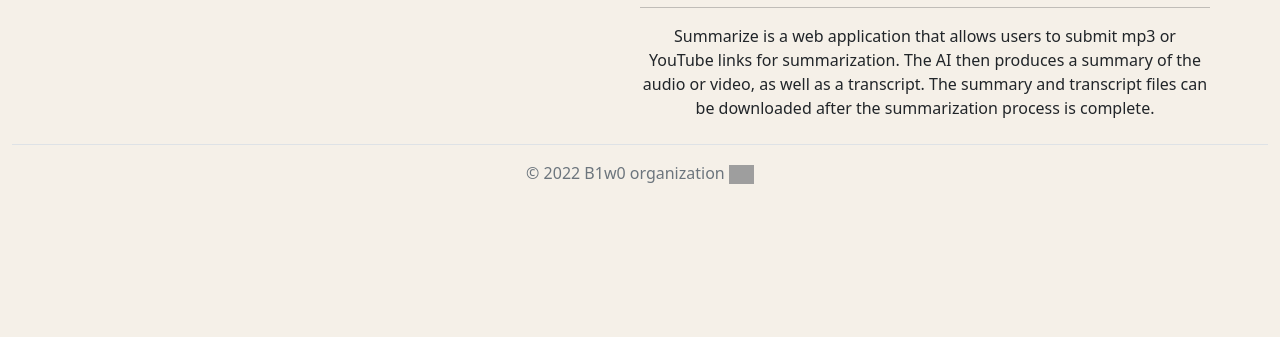
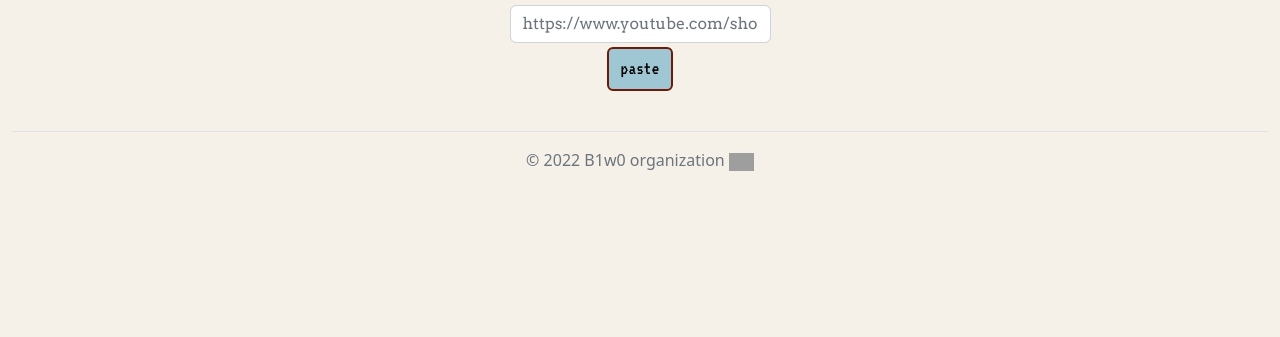
Before and after one commit to AR621/Summ3r-y, a Flask app: page /example in a window 1280 px wide. Shown: the part 463-800 px from the top of the page. Run offline with Flask 2, Linux system fonts and the light colour scheme; grey boxes are pictures that could not be loaded.

Commit message:
flash msg at the bottom of index; example_of_use is how_2? now; how_2? refactored; how_2? script.js functionality;

```diff
--- a/summ3ry/static/css/gentle-electro-design.css
+++ b/summ3ry/static/css/gentle-electro-design.css
@@ -32,7 +32,7 @@ h2 {
 }
 
 .thebigtext {
-    font-size: 10vmax;
+    font-size: 9vmax;
     font-family: 'VT323', monospace;
     /* padding-left: 18px; */
 }
@@ -67,14 +67,18 @@ body {
 
 }
 
-#video-url{
+#video-url {
     margin-bottom: 0;
 }
 
 
-#url{
+#url {
     /* min-width: 33dvw; */
     min-width: auto;
+}
+
+#example-url {
+    width: 100%;
 }
 
 #url-button {
@@ -101,12 +105,16 @@ body {
 
 }
 
-#url-label{
+#url-label {
     margin-bottom: 8px;
 }
 
+#example {
+    display: none;
+}
+
 /* animation typing zone */
-.typewriter p{
+.typewriter p {
     word-wrap: break-word;
     overflow: hidden;
     /* Ensures the content is not revealed until the animation */
@@ -143,7 +151,7 @@ body {
     }
 }
 
-.typewriter .thebigtext{
+.typewriter .thebigtext {
     margin: auto;
     max-width: min-content;
     width: min-content;
--- a/summ3ry/static/js/script.js
+++ b/summ3ry/static/js/script.js
@@ -5,3 +5,7 @@ function uploadButton(){
 function summarizeButton(){
     document.getElementById("url-label").innerHTML="it' gonna take a while, just keep waiting :-)"
 }
+
+function pasteExample(){
+    document.getElementById("example").style.display = "block"
+}
--- a/summ3ry/templates/base.html
+++ b/summ3ry/templates/base.html
@@ -35,7 +35,7 @@
                         <a class="nav-link {% if current_url == '/' %}active{% endif %}" href="/">home</a>
                     </li>
                     <li class="nav-item">
-                        <a class="nav-link {% if current_url == '/example' %}active{% endif %}" href="/example">example_of_use</a>
+                        <a class="nav-link {% if current_url == '/example' %}active{% endif %}" href="/example">how_2?</a>
                     </li>
                     <li class="nav-item">
                         <a class="nav-link {% if current_url == '/about' %}active{% endif %}" href="/about">about</a>
--- a/summ3ry/templates/example.html
+++ b/summ3ry/templates/example.html
@@ -9,40 +9,81 @@
     </div>
 </div>
 
+
 <div class="container text-center">
-    <div class="row">
+    <div class="row justify-content-center">
         <div class="col-6">
             <div class="row justify-content-center">
-                <h2>Example audio player</h2>
+                <div class="col">
+                    <h2>Example audio</h2>
                     <hr>
-                (work in progress amigo!)
+                </div>
+                <div class="embed-responsive">
+                    <iframe class="embed-responsive-item" width="100%" src="https://www.youtube.com/embed/-XiHgh5jUMg"
+                        allowfullscreen></iframe>
+                </div>
             </div>
             <div class="row justify-content-center">
-                <div class="col-3">
-                    <button type="button" class="btn btn-dark">Action!</button>
+                <div class="col-6">
+                    <input type="url" id="example-url" placeholder="https://www.youtube.com/shorts/-XiHgh5jUMg"
+                        class="form-control">
+                </div>
+            </div>
+            <div class="row justify-content-center">
+                <div class="col-6">
+                    <button type="button" id="url-button" class="btn btn-primary mb-3"
+                        onclick="pasteExample()">paste</button>
                 </div>
             </div>
 
         </div>
-        <div class="col-6">
+        <div class="col-6" id="example">
             <div class="row justify-content-center">
+                <div class="col">
                     <h2>transcript</h2>
                     <hr>
                 </div>
-            <div class="row justify-content-center"></div>
-                 Summarize is a simple web application that allows you to submit an mp3 file or a YouTube video link, which then, through the power of AI, gets summarized for you. You also get a full transcript of the audio or video that you've provided. Both files, the summary and the full transcript can be downloaded after the summarization process is complete.
-
-
+            </div>
             <div class="row justify-content-center">
+                <div class="col">
+                    Memois of Sherlock Holmes, by Sir Arthur Conan Doyle, Adventure 6, the Rygate puzzle. It was
+                    some
+                    time
+                    before the health of my friend Mr. Sherlock Holmes recovered from the strain caused by his
+                    immense
+                    exertions
+                    in the spring of 87. The whole question of the Netherlands' Samatra Company and of the colossal
+                    schemes
+                    of
+                    Baron Maapertwee, recent in the minds of the public, and are too intimately concerned with
+                    politics
+                    and
+                    finance to be fitting subjects for this series of sketches. They led, however, in an indirect
+                    fashion to
+                    a
+                    singular and complex problem which gave my friend an opportunity of demonstrating the value of a
+                    fresh
+                    weapon among the many with which he waged his own.
+                </div>
+            </div>
+            <div class="row justify-content-center">
+                <div class="col">
                     <h2>summary</h2>
                     <hr>
                 </div>
+            </div>
             <div class="row justify-content-center">
-Summarize is a web application that allows users to submit mp3 or YouTube links for summarization. The AI then produces a summary of the audio or video, as well as a transcript. The summary and transcript files can be downloaded after the summarization process is complete.
+                <div class="col">
+                    The audio transcript is describing how Sherlock Holmes was able to solve a puzzle that was
+                    related
+                    to
+                    the Samatra Company.
+                </div>
             </div>
         </div>
     </div>
 </div>
 
 
+<script src="{{url_for('static', filename='js/script.js')}}"></script>
 {% endblock %}
```
Also changed, not shown: summ3ry/templates/index.html (+21 -13 lines). Lines whose indentation alone changed are shown as unchanged.
